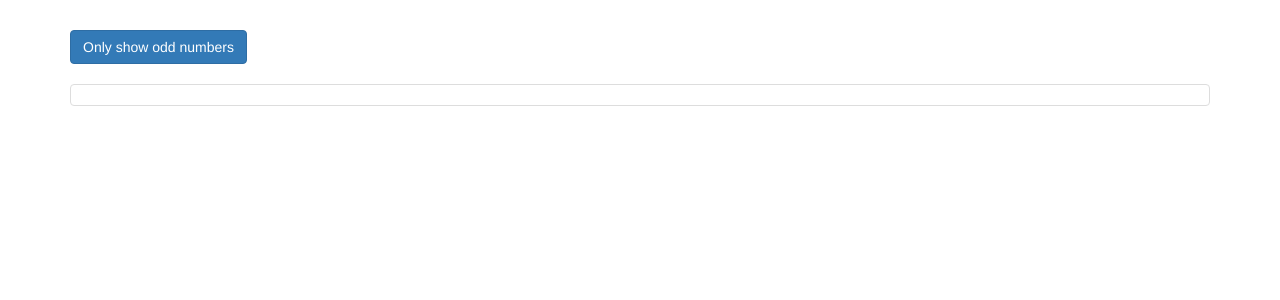
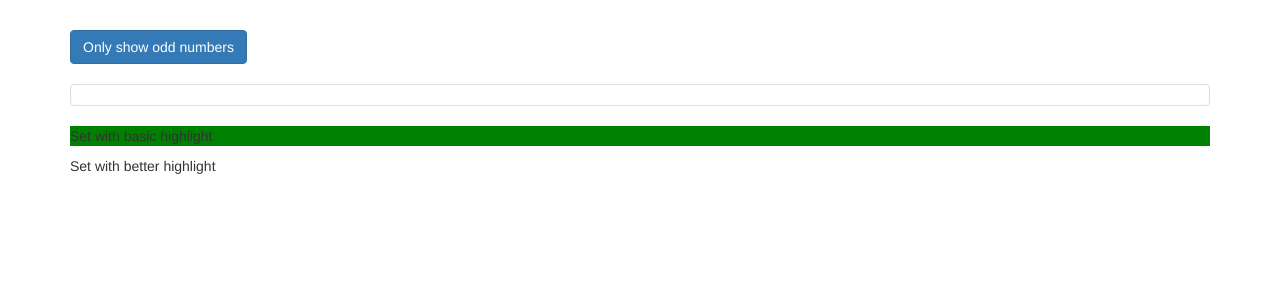
Before and after one commit to c42-angular/directives-start, an Angular app: page / in a window 1280 px wide. Shown: the top 300 px of the page. Built offline with nearby package versions, Linux system fonts and the light colour scheme.

Commit message:
@HostListener added

```diff
--- a/src/app/app.component.html
+++ b/src/app/app.component.html
@@ -15,4 +15,10 @@
       </ng-template>
     </div>
   </div>
+  <div class="row">
+    <div class="col-xs-12">
+      <p appBasicHighlight>Set with basic highlight</p>
+      <p appBetterHighlight>Set with better highlight</p>
+    </div>
+  </div>
 </div>
--- a/src/app/app.module.ts
+++ b/src/app/app.module.ts
@@ -4,10 +4,14 @@ import { FormsModule } from '@angular/forms';
 import { HttpModule } from '@angular/http';
 
 import { AppComponent } from './app.component';
+import { BasicHighlightDirective } from 'app/directives/basic-highlight/basic-highlight.directive';
+import { BetterHighlightDirective } from 'app/directives/better-highlight/better-highlight.directive';
 
 @NgModule({
   declarations: [
-    AppComponent
+    AppComponent,
+    BasicHighlightDirective,
+    BetterHighlightDirective
   ],
   imports: [
     BrowserModule,
--- /dev/null
+++ b/src/app/directives/basic-highlight/basic-highlight.directive.ts
@@ -0,0 +1,15 @@
+import { Directive, ElementRef, OnInit } from '@angular/core';
+
+@Directive ({
+    selector: '[appBasicHighlight]'
+  }
+)
+export class BasicHighlightDirective implements OnInit {
+
+  constructor(private theElement: ElementRef) {
+  }
+
+  ngOnInit(): void {
+    this.theElement.nativeElement.style.background = 'green';
+  }
+}
--- /dev/null
+++ b/src/app/directives/better-highlight/better-highlight.directive.ts
@@ -0,0 +1,21 @@
+import { Directive, ElementRef, Renderer2, OnInit, HostListener } from '@angular/core';
+
+@Directive({
+  selector: '[appBetterHighlight]'
+})
+export class BetterHighlightDirective implements OnInit {
+
+  constructor(private theElement: ElementRef, private renderer: Renderer2) { }
+
+  ngOnInit() {
+    // this.renderer.setStyle(this.theElement.nativeElement, 'background-color', 'blue');
+  }
+
+  @HostListener('mouseenter') mouseEnter(event: Event) {
+    this.renderer.setStyle(this.theElement.nativeElement, 'background-color', 'blue');
+  }
+
+  @HostListener('mouseleave') mouseLeave(event: Event) {
+    this.renderer.setStyle(this.theElement.nativeElement, 'background-color', 'transparent');
+  }
+}
```
